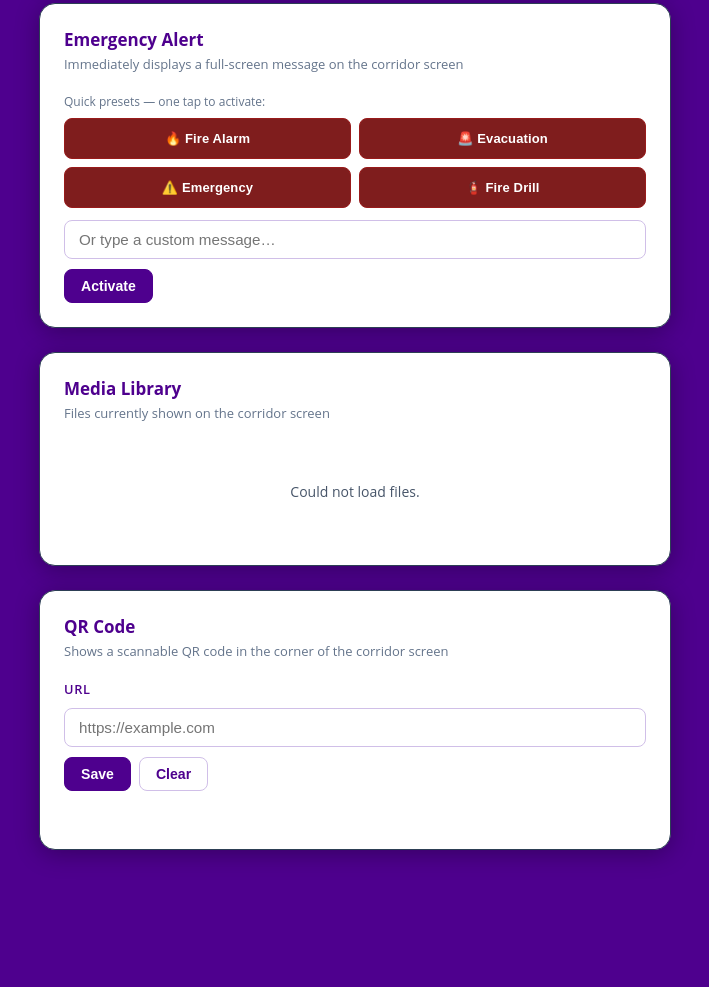
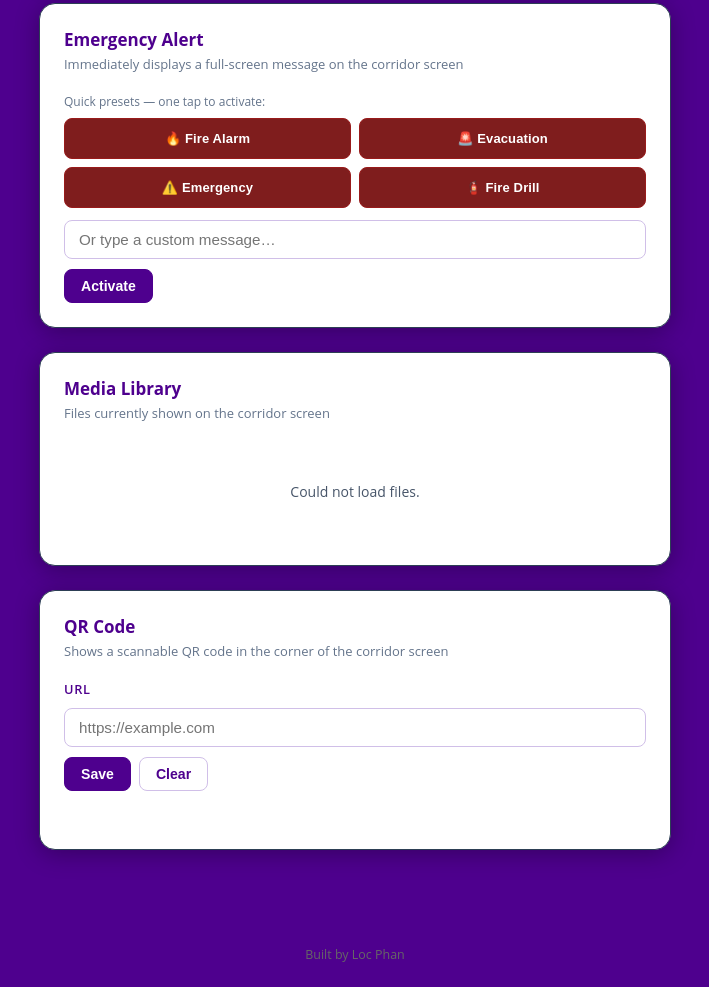
Before and after one commit to Lockz178/a3-info-screen, a website: page frontend/dashboard.html in a window 1280 px wide. Shown: the part 517-1504 px from the top of the page, without its empty margins (285-994 px from the left). Before the commit the page ends 1439 px from the top, so only its background shows below. Drawn offline with Linux system fonts and the light colour scheme; no server answers.

Commit message:
Add attribution footer to dashboard

```diff
--- a/frontend/dashboard.html
+++ b/frontend/dashboard.html
@@ -172,6 +172,8 @@
 
   </main>
 
+  <footer class="dash-footer">Built by Loc Phan</footer>
+
   <script src="dashboard.js"></script>
 </body>
 </html>
--- a/frontend/style.css
+++ b/frontend/style.css
@@ -1559,3 +1559,10 @@ input[type="range"] {
   color: #aaa;
   font-size: 0.78rem;
 }
+
+.dash-footer {
+  text-align: center;
+  padding: 1.5rem;
+  color: #666;
+  font-size: 0.78rem;
+}
```
